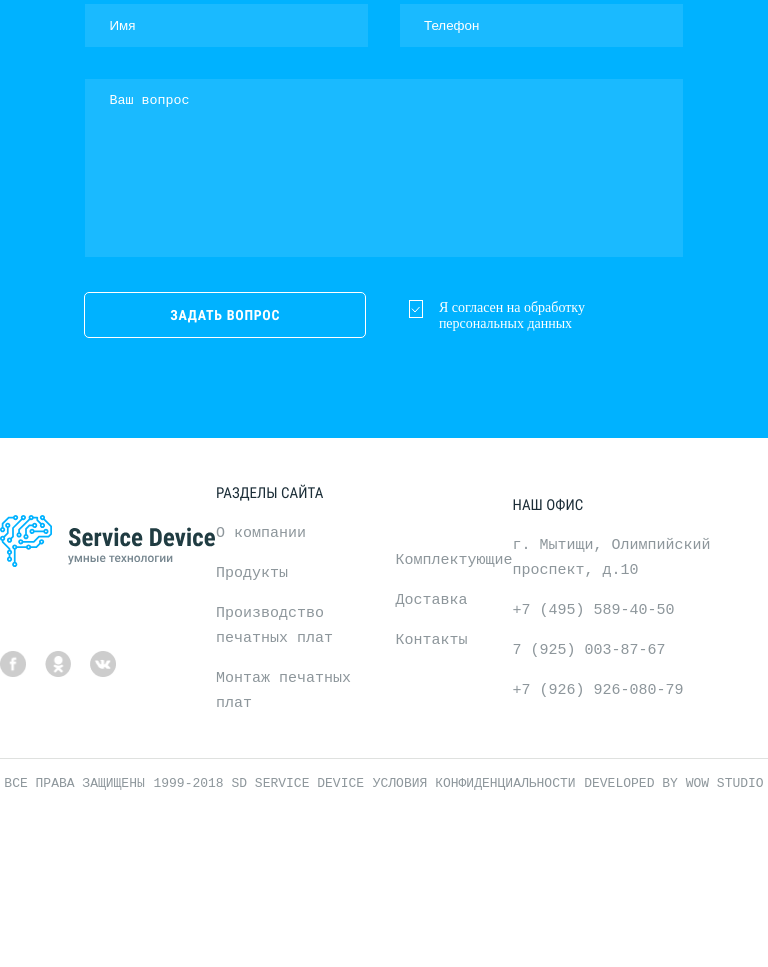
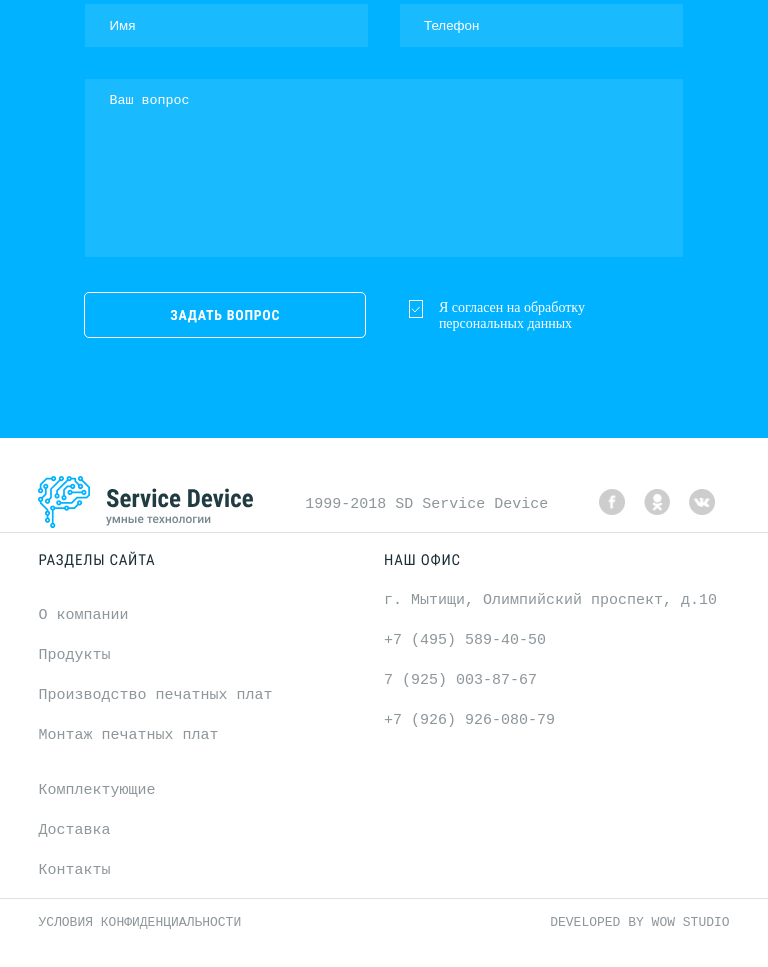
Before and after one commit to KamillaManakova/KamillaManakova.github.io, a website: page source/index.html in a window 768 px wide. Shown: the part 3384-4351 px from the top of the page. Before the commit the page ends 4193 px from the top, so only its background shows below. Drawn offline with nearby package versions, Linux system fonts and the light colour scheme; files that its build step writes are made by us from their sources; a web font is replaced by a local one.

Commit message:
Updates on footer (tablet)

```diff
--- a/source/index.html
+++ b/source/index.html
@@ -233,6 +233,10 @@ https://htmlacademy.ru/blog/boost/graphics/short-18
 						<a href = "#"><img src = "img/logo__footer_black.svg" alt = "logo_black"></a>
 					</div>
 
+					<div class = "footer__mobile-item">
+						<p>1999-2018 SD Service Device</p>
+					</div>
+
 					<div class = "footer__socials">
 						<a href = "https://www.facebook.com/"><img src = "img/FB.png" alt = "facebook"></a>
 						<a href = "https://ok.ru/"><img src = "img/OK.png" alt = "odnoklassniki"></a>
@@ -241,19 +245,20 @@ https://htmlacademy.ru/blog/boost/graphics/short-18
 
 				</div>
 				<!--переделать на список со ссылками-->
+								<!--wrap чтобы убрать заголовок-->
 				<div class = "footer__top-item">
 					<h4>Разделы сайта</h4>
+					<div class ="footer__top-item_first">
 						<a href = "#!"><p>О компании</p></a>
 						<a href = "#!"><p>Продукты</p></a>
 						<a href = "#!"><p>Производство печатных плат</p></a>
 						<a href = "#!"><p>Монтаж печатных плат<p></a>
 					</div>
-
-				<div class = "footer__top-item">
-					<h4></h4>
+					<div class = "footer__top-item_second">
 						<a href = "#!"><p>Комплектующие</p></a>
 						<a href = "#!"><p>Доставка</p></a>
 						<a href = "#!"><p>Контакты</p></a>
+					</div>
 				</div>
 
 				<div class = "footer__top-item">
--- a/source/less/base/colors.less
+++ b/source/less/base/colors.less
@@ -208,6 +208,14 @@ a {
 	}
 }
 
-.footer__bottom-container {
+.footer__logo:after {
+	@media (min-width: 768px) and (max-width: 1023px) {
+	color: @color-white;
+	border-top: 1px solid fade(#626962, 20%);
+	}
+}
+
+.footer__bottom-container:after {
+	color: @color-white;
 	border-top: 1px solid fade(#626962, 20%);
 }
--- a/source/less/base/typography.less
+++ b/source/less/base/typography.less
@@ -248,15 +248,16 @@ a {
 
 .footer__top-container {
 	font-size: 15px;
-}
 
-.footer__top-container h4 {
+	h4 {
 	line-height: 16px;
 	text-transform: uppercase;
-}
+	letter-spacing: 0.05em;
+	}
 
-.footer__top-container p {
+	p {
 	line-height: 25px;
+	}
 }
 
 .footer__bottom-container {
@@ -265,3 +266,9 @@ a {
 	text-align: center;
 	text-transform: uppercase;
 }
+
+.footer__bottom-item {
+	&:nth-child(4) {
+	text-align: right;
+	}
+}
--- a/source/less/partials/footer.less
+++ b/source/less/partials/footer.less
@@ -1,3 +1,9 @@
+
+.footer {
+	@media (min-width: 768px) and (max-width: 1023px) {
+	padding: 5%;
+	}
+}
 
 .footer__top-container {
 	height: 320px;
@@ -5,11 +11,80 @@
 	display: flex;
 	justify-content: space-around;
 	align-items: center;
+
+	@media (min-width: 768px) and (max-width: 1023px) {
+	height: auto;
+	flex-wrap: wrap;
+
+	}
 }
 
+.footer__top-item {
+
+	&:nth-child(2) {
+	display: flex;
+	flex-wrap: wrap;
+
+	h4 {
+	order: 1;
+	width: 100%;
+	}
+
+	.footer__top-item_first {
+	order: 2;
+	width: 70%;
+	}
+
+	.footer__top-item_second {
+	order: 3;
+	width: 30%;
+	}
+	}
+
+	@media (min-width: 768px) and (max-width: 1023px) {
+
+	&:first-child {
+	order: 1;
+	width: 100%;
+	display: flex;
+	justify-content: space-between;
+	align-items: center;
+	}
+
+	&:nth-child(2) {
+	order: 2;
+	width: 50%;
+	align-self: flex-start;
+
+	.footer__top-item_first {
+	width: 100%;
+	}
+
+	.footer__top-item_second {
+	width: 100%;
+	}
+	}
+
+	&:nth-child(3) {
+	order: 3;
+	width: 50%;
+	align-self: flex-start;
+	}
+	}
+}
+
+/*грузануть svg*/
 .footer__logo img {
 	height: 52px;
 	width: 216px;
+}
+
+.footer__mobile-item {
+	display: none;
+
+	@media (min-width: 768px) and (max-width: 1023px) {
+	display: flex;
+	}
 }
 
 .footer__socials img {
@@ -17,9 +92,55 @@
 	width: 26px;
 	margin-top: 80px;
 	margin-right: 15px;
+
+	@media (min-width: 768px) and (max-width: 1023px) {
+	margin-top: 0;
+	}
+}
+
+.footer__logo:after {
+	@media (min-width: 768px) and (max-width: 1023px) {
+	display: block;
+	position: absolute;
+	left: 0;
+	width: 100%;
+	content: ".";
+	}
 }
 
 .footer__bottom-container {
 	display: flex;
 	justify-content: space-around;
+
+	@media (min-width: 768px) and (max-width: 1023px) {
+	justify-content: space-between;
+	}
+
+	&:after {
+	display: block;
+	position: absolute;
+	left: 0;
+	width: 100%;
+	content: ".";
+	}
 }
+
+.footer__bottom-item {
+	&:nth-child(4) {
+	width: 30%;
+	}
+
+	@media (min-width: 768px) and (max-width: 1023px) {
+	&:nth-child(1), &:nth-child(2) {
+	display: none;
+	}
+
+	&:nth-child(3) {
+	align-self: flex-start;
+	}
+
+	&:nth-child(4) {
+	align-self: flex-end;
+	}
+	}
+}
```
Also changed, not shown: build/css/style.min.css, build/index.html, 1 other file. Lines whose indentation alone changed are shown as unchanged.
